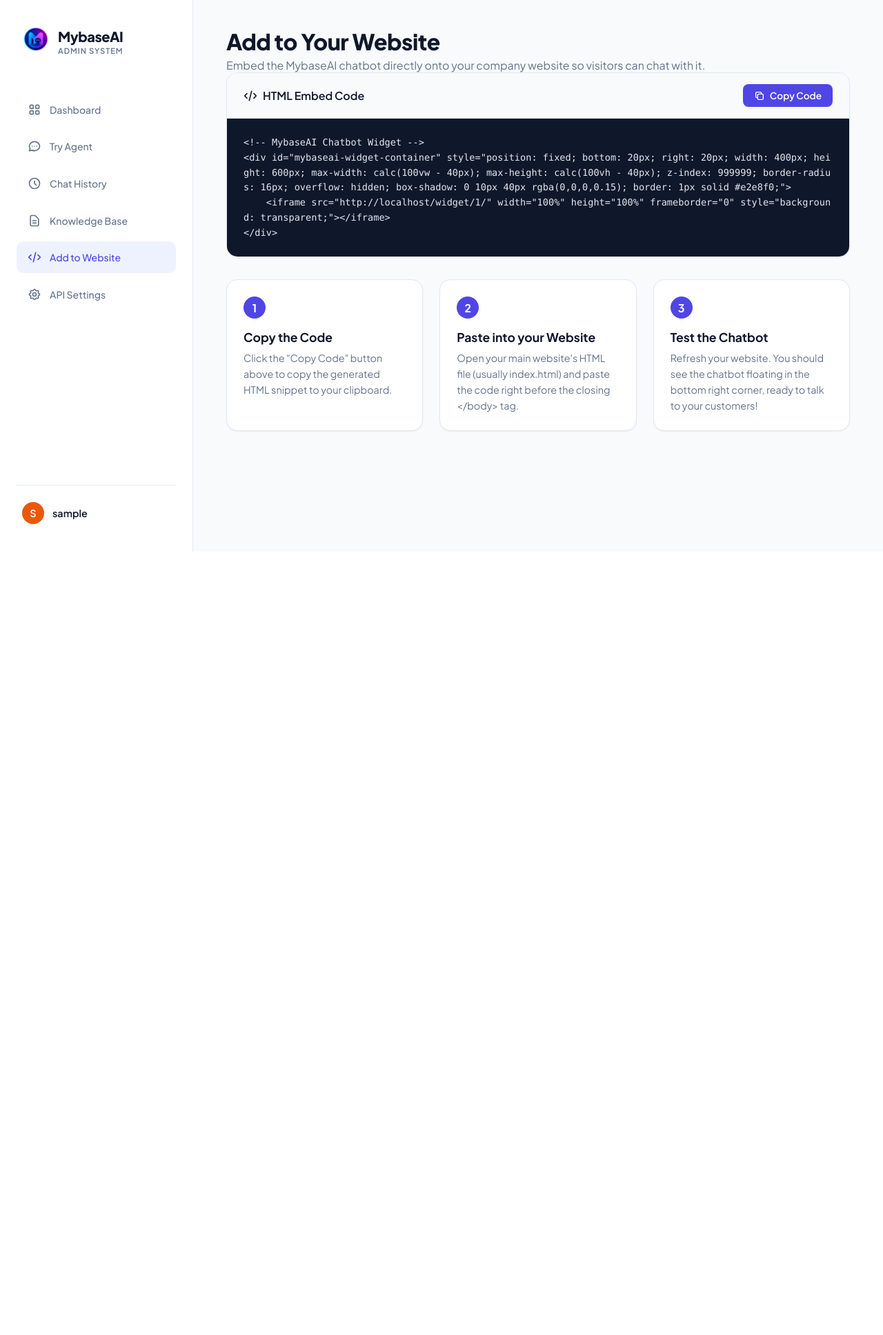
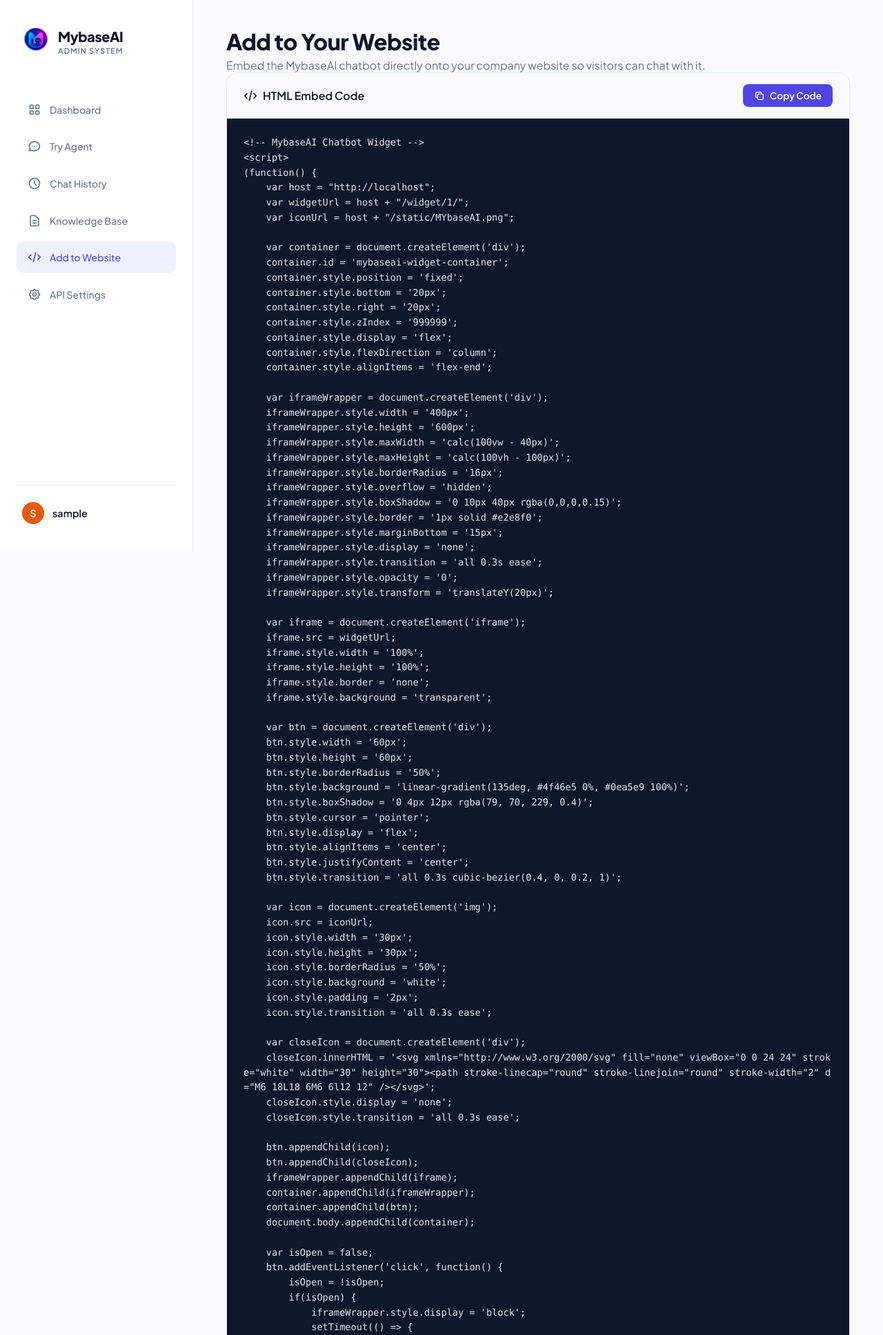
Before and after one commit to Abdiwahab23/MyBaseAI, a Django app: page /integration/ in a window 1280 px wide. Shown: the top 1936 px of the page at 69% size. Before the commit the page ends 800 px from the top, so only its background shows below. Run offline with Django 5.2, Linux system fonts and the light colour scheme; the visitor is signed in with stand-in values (Sample User, id 1); some libraries are stand-ins or nearby versions.

Commit message:
Enhance widget embed script with floating bubble toggle

```diff
--- a/templates/chatbot/integration.html
+++ b/templates/chatbot/integration.html
@@ -146,9 +146,102 @@
         </button>
     </div>
     <pre class="code-block" id="embed-code">&lt;!-- MybaseAI Chatbot Widget --&gt;
-&lt;div id="mybaseai-widget-container" style="position: fixed; bottom: 20px; right: 20px; width: 400px; height: 600px; max-width: calc(100vw - 40px); max-height: calc(100vh - 40px); z-index: 999999; border-radius: 16px; overflow: hidden; box-shadow: 0 10px 40px rgba(0,0,0,0.15); border: 1px solid #e2e8f0;"&gt;
-    &lt;iframe src="{{ host_url }}{% url 'chat_widget' request.user.id %}" width="100%" height="100%" frameborder="0" style="background: transparent;"&gt;&lt;/iframe&gt;
-&lt;/div&gt;</pre>
+&lt;script&gt;
+(function() {
+    var host = "{{ host_url }}";
+    var widgetUrl = host + "{% url 'chat_widget' request.user.id %}";
+    var iconUrl = host + "/static/MYbaseAI.png";
+
+    var container = document.createElement('div');
+    container.id = 'mybaseai-widget-container';
+    container.style.position = 'fixed';
+    container.style.bottom = '20px';
+    container.style.right = '20px';
+    container.style.zIndex = '999999';
+    container.style.display = 'flex';
+    container.style.flexDirection = 'column';
+    container.style.alignItems = 'flex-end';
+
+    var iframeWrapper = document.createElement('div');
+    iframeWrapper.style.width = '400px';
+    iframeWrapper.style.height = '600px';
+    iframeWrapper.style.maxWidth = 'calc(100vw - 40px)';
+    iframeWrapper.style.maxHeight = 'calc(100vh - 100px)';
+    iframeWrapper.style.borderRadius = '16px';
+    iframeWrapper.style.overflow = 'hidden';
+    iframeWrapper.style.boxShadow = '0 10px 40px rgba(0,0,0,0.15)';
+    iframeWrapper.style.border = '1px solid #e2e8f0';
+    iframeWrapper.style.marginBottom = '15px';
+    iframeWrapper.style.display = 'none';
+    iframeWrapper.style.transition = 'all 0.3s ease';
+    iframeWrapper.style.opacity = '0';
+    iframeWrapper.style.transform = 'translateY(20px)';
+
+    var iframe = document.createElement('iframe');
+    iframe.src = widgetUrl;
+    iframe.style.width = '100%';
+    iframe.style.height = '100%';
+    iframe.style.border = 'none';
+    iframe.style.background = 'transparent';
+
+    var btn = document.createElement('div');
+    btn.style.width = '60px';
+    btn.style.height = '60px';
+    btn.style.borderRadius = '50%';
+    btn.style.background = 'linear-gradient(135deg, #4f46e5 0%, #0ea5e9 100%)';
+    btn.style.boxShadow = '0 4px 12px rgba(79, 70, 229, 0.4)';
+    btn.style.cursor = 'pointer';
+    btn.style.display = 'flex';
+    btn.style.alignItems = 'center';
+    btn.style.justifyContent = 'center';
+    btn.style.transition = 'all 0.3s cubic-bezier(0.4, 0, 0.2, 1)';
+
+    var icon = document.createElement('img');
+    icon.src = iconUrl;
+    icon.style.width = '30px';
+    icon.style.height = '30px';
+    icon.style.borderRadius = '50%';
+    icon.style.background = 'white';
+    icon.style.padding = '2px';
+    icon.style.transition = 'all 0.3s ease';
+
+    var closeIcon = document.createElement('div');
+    closeIcon.innerHTML = '&lt;svg xmlns="http://www.w3.org/2000/svg" fill="none" viewBox="0 0 24 24" stroke="white" width="30" height="30"&gt;&lt;path stroke-linecap="round" stroke-linejoin="round" stroke-width="2" d="M6 18L18 6M6 6l12 12" /&gt;&lt;/svg&gt;';
+    closeIcon.style.display = 'none';
+    closeIcon.style.transition = 'all 0.3s ease';
+
+    btn.appendChild(icon);
+    btn.appendChild(closeIcon);
+    iframeWrapper.appendChild(iframe);
+    container.appendChild(iframeWrapper);
+    container.appendChild(btn);
+    document.body.appendChild(container);
+
+    var isOpen = false;
+    btn.addEventListener('click', function() {
+        isOpen = !isOpen;
+        if(isOpen) {
+            iframeWrapper.style.display = 'block';
+            setTimeout(() =&gt; {
+                iframeWrapper.style.opacity = '1';
+                iframeWrapper.style.transform = 'translateY(0)';
+            }, 10);
+            icon.style.display = 'none';
+            closeIcon.style.display = 'block';
+            btn.style.transform = 'rotate(90deg)';
+        } else {
+            iframeWrapper.style.opacity = '0';
+            iframeWrapper.style.transform = 'translateY(20px)';
+            setTimeout(() =&gt; {
+                iframeWrapper.style.display = 'none';
+            }, 300);
+            icon.style.display = 'block';
+            closeIcon.style.display = 'none';
+            btn.style.transform = 'rotate(0deg)';
+        }
+    });
+})();
+&lt;/script&gt;</pre>
 </div>
 
 <div class="instructions">
```
